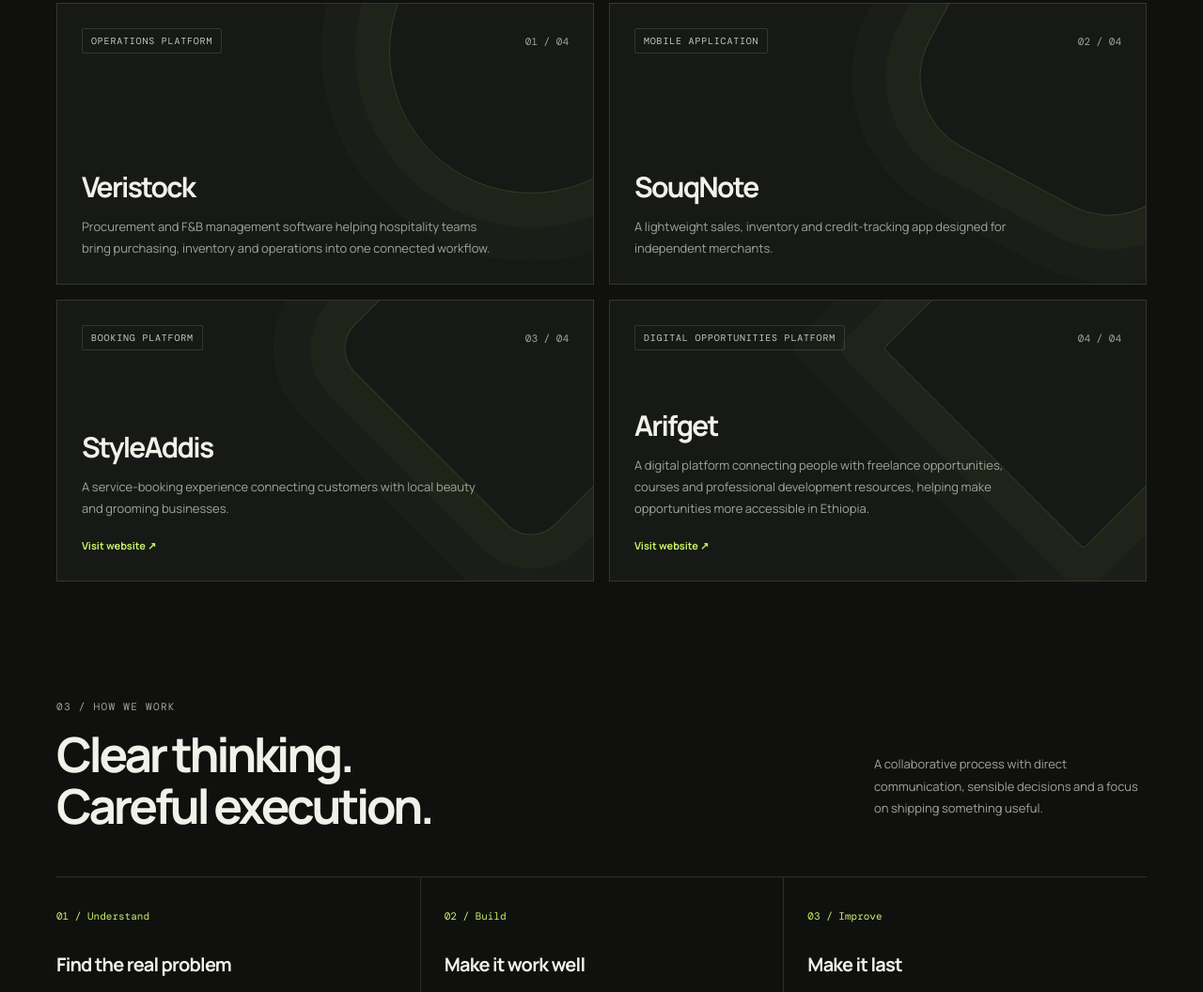
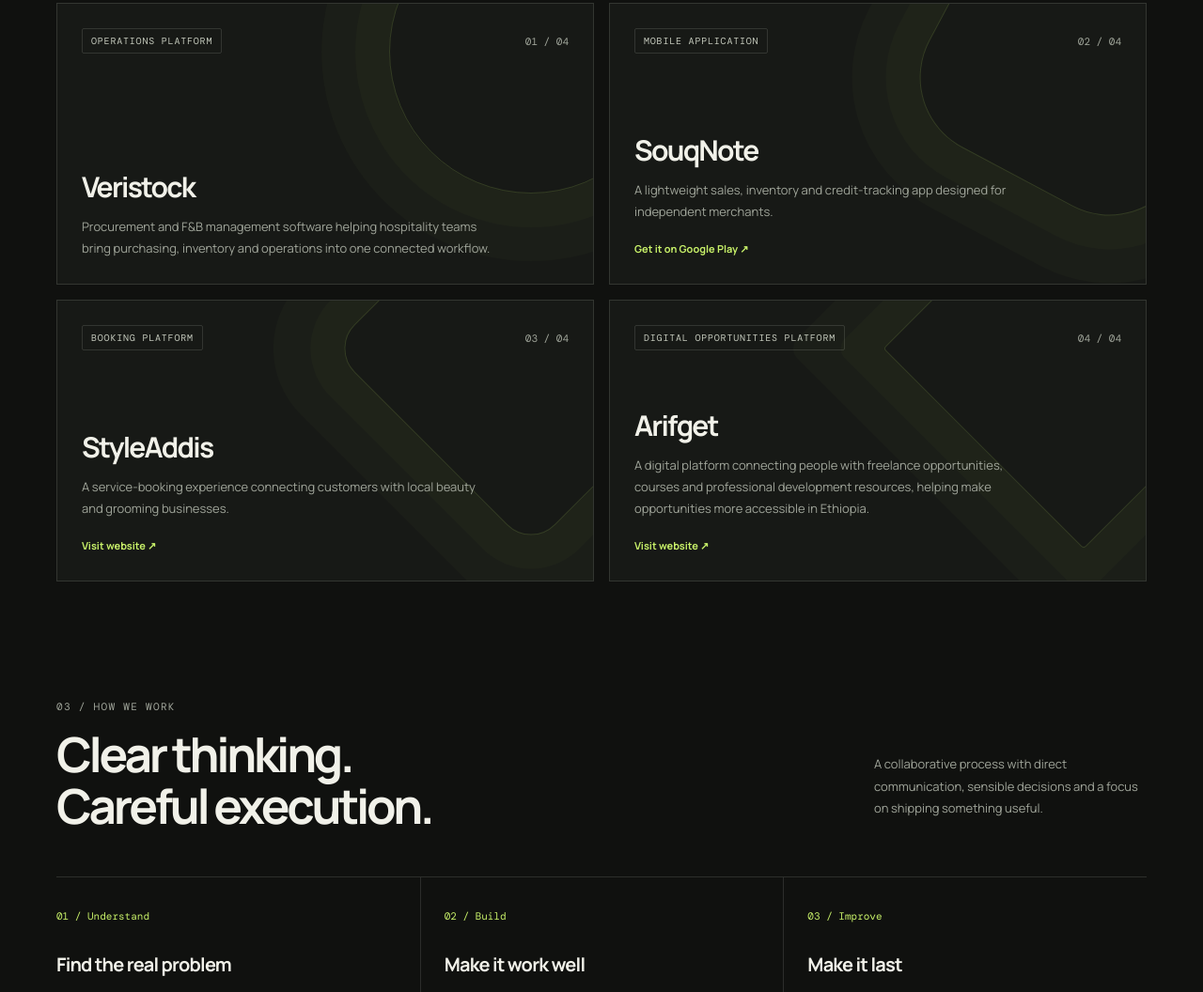
Before and after one commit to yohantse/yt-solutions, a plain HTML site: page index.html in a window 1280 px wide. Shown: the part 2426-3482 px from the top of the page at 94% size. Drawn offline with nearby package versions, Linux system fonts and the light colour scheme.

Commit message:
Update index.html

```diff
--- a/index.html
+++ b/index.html
@@ -268,6 +268,12 @@
   <div class="work-title">
     <h3>SouqNote</h3>
     <p>A lightweight sales, inventory and credit-tracking app designed for independent merchants.</p>
+    <a class="work-link"
+       href="https://play.google.com/store/apps/details?id=com.yohantse.souqnote"
+       target="_blank"
+       rel="noopener">
+       Get it on Google Play ↗
+    </a>
   </div>
 </article>
 
```
Lines whose indentation alone changed are shown as unchanged.
